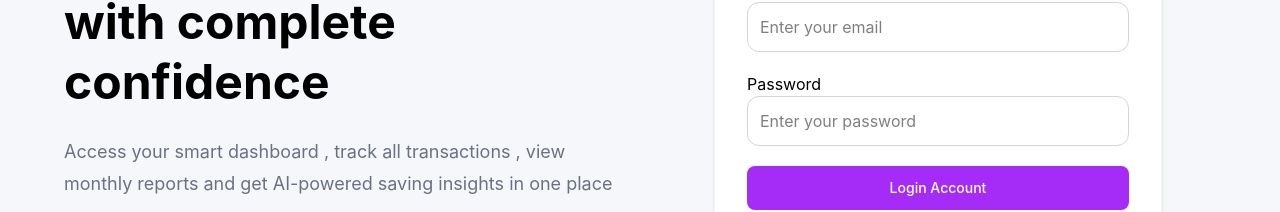
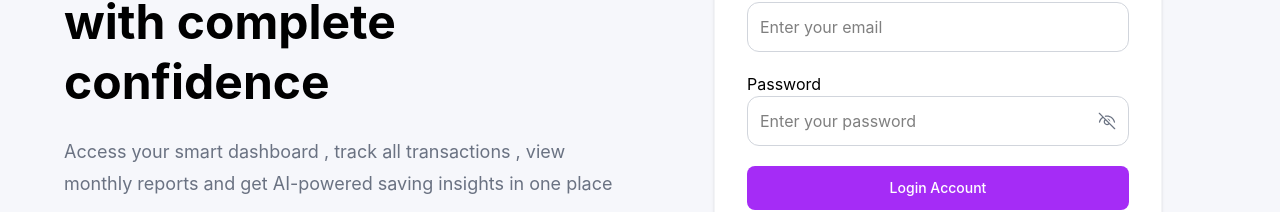
Before and after one commit to patilakshada342/Trackora, a React (Vite) app: page /login in a window 1280 px wide. Shown: the part 334-546 px from the top of the page. Built offline with nearby package versions, Linux system fonts and the light colour scheme.

Commit message:
Added view password button at login

```diff
--- a/src/pages/Login.jsx
+++ b/src/pages/Login.jsx
@@ -1,13 +1,16 @@
 import React, { useState } from 'react'
-import { Link , useNavigate} from 'react-router'
+import { Link, useNavigate } from 'react-router'
 import { loginUser } from '../services/authApi'
 import { saveToken } from "../utils/auth";
+import { VscEyeClosed, VscEye } from "react-icons/vsc";
+
 
 function Login() {
 
- const navigate = useNavigate();
+  const navigate = useNavigate();
   const [email, setEmail] = useState("");
   const [password, setPassword] = useState("");
+  const [showPassword, setShowPassword] = useState(false);
 
   const handleLogin = async (e) => {
     e.preventDefault();
@@ -48,11 +51,23 @@ function Login() {
                   onChange={(e) => setEmail(e.target.value)}
                   className='w-full border border-gray-300 rounded-xl px-3 py-3 outline-none' />
                 <label htmlFor="">Password</label>
-                <input type="password"
-                  placeholder="Enter your password"
-                  value={password}
-                  onChange={(e) => setPassword(e.target.value)}
-                  className='w-full border border-gray-300 rounded-xl px-3 py-3 outline-none' />
+
+                <div className='relative'>
+                  <input type={showPassword ? "text" : "password"}
+                    placeholder="Enter your password"
+                    value={password}
+                    onChange={(e) => setPassword(e.target.value)}
+                    className='w-full border border-gray-300 rounded-xl px-3 py-3 outline-none' />
+
+                  <button type='button'
+                    onClick={() => setShowPassword(!showPassword)}
+                    className="absolute right-3 top-1/2 -translate-y-1/2 text-gray-500 hover:text-gray-800 transition"
+                    arail-label={showPassword ? "Hide password" : "Show password"}
+                    >
+                    {showPassword ? (<VscEye size={20} />) : (<VscEyeClosed size={20} />)}
+                  </button>
+                </div>
+
                 <button className='w-full h-11 justify-center px-7 py-4  bg-[#a52cf6] rounded-lg text-white text-sm font-medium hover:text-[#a52cf6]
                                         hover:border-[#a52cf6] hover:bg-[#f1e6f8] transition cursor-pointer flex items-center gap-4'>
                   Login Account</button>
```
Also changed, not shown: src/pages/Settings.jsx (+9 -10 lines).
